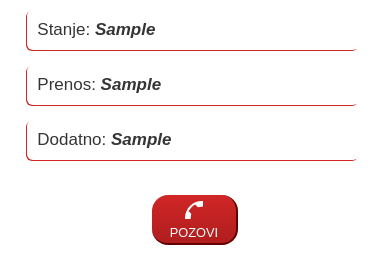
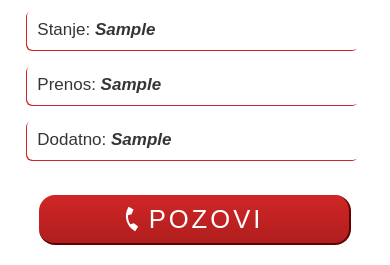
Before and after one commit to zitj/WEBSITE-Moto-Centar-Pljevalj-i-, a PHP site: page /php/oglas.php?id=1 in a window 390 px wide. Shown: the part 845-1110 px from the top of the page. Run offline with PHP 8.4, Linux system fonts and the light colour scheme; tables that the repository leaves empty or names only in its code hold one stand-in row (values such as "Sample post").

Commit message:
improving UI

```diff
--- a/php/oglasi.php
+++ b/php/oglasi.php
@@ -31,8 +31,8 @@ if(isset($_GET['id'])){
         <div class="rotatedContainer"><a href="oglas.php?id=<?php echo $oglas['id']?>"><img src="../img/oglasi/<?php echo $oglas['title']?>/1.jpg" alt=""></a></div><!-- end .rotatedContainer -->
 
         <div class="text">
+            <h3> <?php echo htmlspecialchars($oglas['title']);?></h3>
         <a href="oglas.php?id=<?php echo $oglas['id']?>">
-        <h3> <?php echo htmlspecialchars($oglas['title']);?></h3>
         <p> <?php echo htmlspecialchars($oglas['descr']);?></p>
         <h4>godište: <?php echo htmlspecialchars($oglas['godiste']);?> god</h4>
         <h4>cena: <?php echo htmlspecialchars($oglas['price']);?> &euro;</h4>
--- a/style/style.css
+++ b/style/style.css
@@ -469,6 +469,7 @@ header nav a:active {
   bottom: 20px;
   margin: 20px 0;
   text-transform: uppercase;
+  letter-spacing: 3px;
 }
 
 .individualAdvertisement button a {
@@ -479,16 +480,38 @@ header nav a:active {
   color: white;
 }
 
+.individualAdvertisement button svg {
+  -webkit-transform: rotate(-60deg);
+          transform: rotate(-60deg);
+  margin-bottom: -3px;
+  margin-right: 5px;
+  margin-left: -5px;
+}
+
 @media (max-width: 1440px) {
   .individualAdvertisement button {
-    font-size: .3em;
+    bottom: 10px;
+    font-size: 1em;
+  }
+}
+
+@media (max-width: 800px) {
+  .individualAdvertisement button {
+    width: 40%;
+  }
+}
+
+@media (max-width: 600px) {
+  .individualAdvertisement button {
+    width: 58%;
   }
 }
 
 @media (max-width: 420px) {
   .individualAdvertisement button {
     bottom: 10px;
-    font-size: .5em;
+    font-size: 1em;
+    width: 80%;
   }
 }
 
@@ -597,15 +620,9 @@ header nav a:active {
 
 @media (max-width: 420px) {
   .advertisements .containerAdvertisement .rotatedContainer {
-    margin-top: 12%;
+    margin-top: 7%;
     height: 100px;
     width: 130px;
-  }
-}
-
-@media (max-width: 384px) {
-  .advertisements .containerAdvertisement .rotatedContainer {
-    margin-top: 14%;
   }
 }
 
@@ -739,9 +756,9 @@ header nav a:active {
 
 @media (max-width: 420px) {
   .advertisements .containerAdvertisement .containerAdvertisementsButton {
-    padding: 8px 15px;
-    right: 3%;
-    border-radius: 50px;
+    padding: 3.5% 12%;
+    right: 26%;
+    border-radius: 18px;
     bottom: 4%;
   }
 }
@@ -836,7 +853,7 @@ header nav a:active {
 
 @media (max-width: 600px) {
   .gallery .swiper-container img {
-    height: 380px;
+    height: 290px;
     width: 90%;
     margin-top: 0;
     margin-left: 5%;
@@ -849,7 +866,7 @@ header nav a:active {
 
 @media (max-width: 600px) {
   .gallery .swiper-pagination {
-    margin-bottom: 0%;
+    margin-bottom: 15%;
   }
 }
 
--- a/style/style.scss
+++ b/style/style.scss
@@ -303,6 +303,7 @@ header{
     bottom: 20px;
     margin: 20px 0;
     text-transform: uppercase;
+    letter-spacing: 3px;
     a{
         color: white;
         &:visited{
@@ -310,12 +311,26 @@ header{
 
         }
     }
+    svg{
+        transform: rotate(-60deg);
+        margin-bottom: -3px;
+        margin-right: 5px;
+        margin-left: -5px;
+    }
    @media (max-width: 1440px) {
-    font-size: .3em;
+    bottom: 10px;
+    font-size: 1em;
+ }
+   @media (max-width: 800px) {
+    width: 40%;
+ }
+   @media (max-width: 600px) {
+    width: 58%;
  }
    @media (max-width: 420px) {
     bottom: 10px;
-    font-size: .5em;
+    font-size: 1em;
+    width: 80%;
  }
   }
 }
@@ -375,12 +390,9 @@ header{
                 width: 150px;
                  }
             @media (max-width: 420px) {
-                margin-top: 12%;
+                margin-top: 7%;
                 height: 100px;
                 width: 130px;
-                 }
-            @media (max-width: 384px) {
-                margin-top: 14%;
                  }
             @media (max-width: 320px) {
                 height: 80px;
@@ -478,9 +490,9 @@ header{
                 bottom:8%;
               }
             @media (max-width: 420px) {
-                padding: 8px 15px;
-                right: 3%;
-                border-radius: 50px;
+                padding: 3.5% 12%;
+                right: 26%;
+                border-radius: 18px;
                 bottom:4%;
               }
         }
@@ -533,7 +545,7 @@ header{
                 height:400px;
             }
             @media (max-width: 600px) {
-                height:380px;
+                height:290px;
                 width: 90%;
                 margin-top: 0;
                 margin-left: 5%;
@@ -544,7 +556,7 @@ header{
     .swiper-pagination{
         margin-bottom: 0%;
         @media (max-width: 600px) {
-            margin-bottom: 0%;
+            margin-bottom: 15%;
         }
     }
     .swiper-pagination-bullet{
```
Also changed, not shown: 2 other files.
